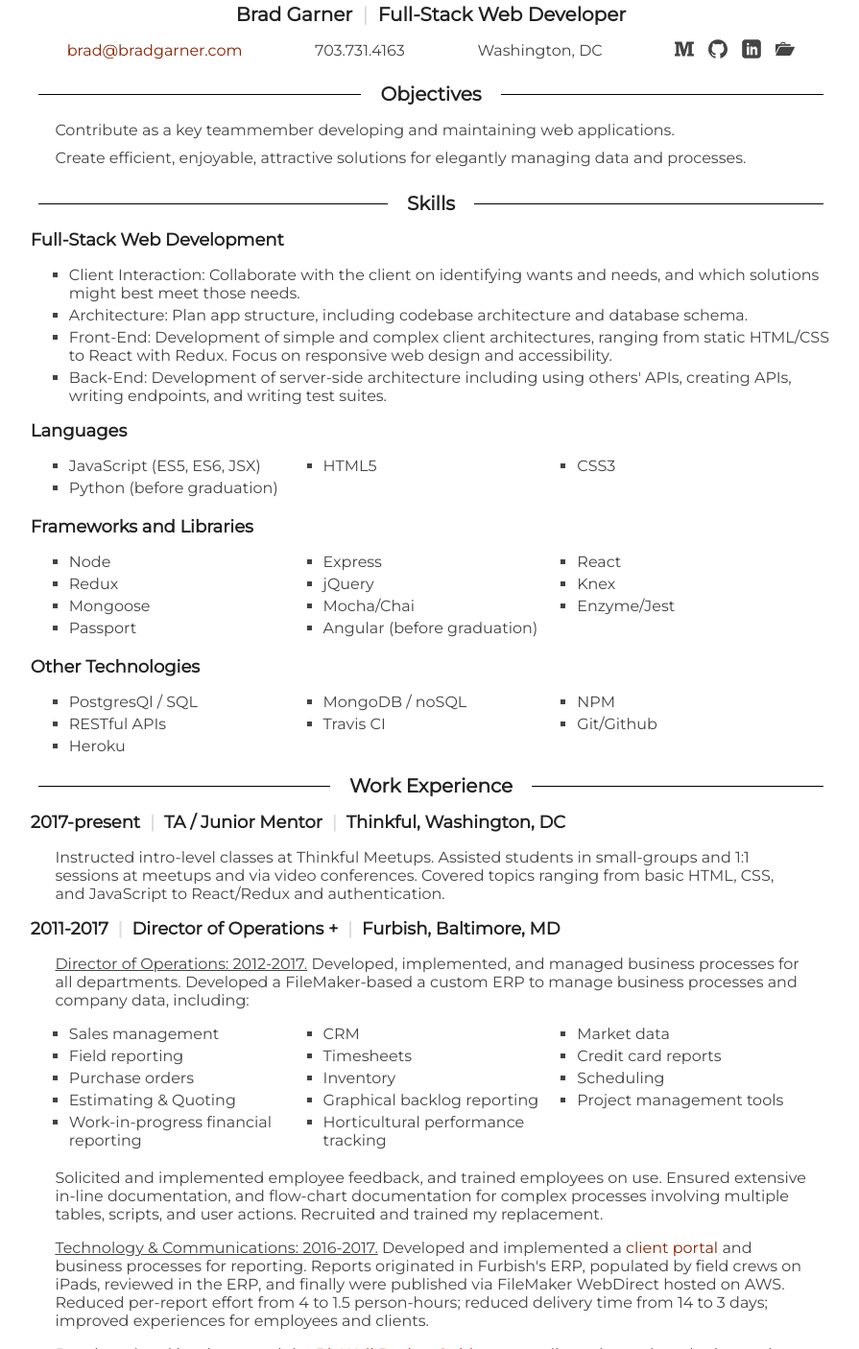
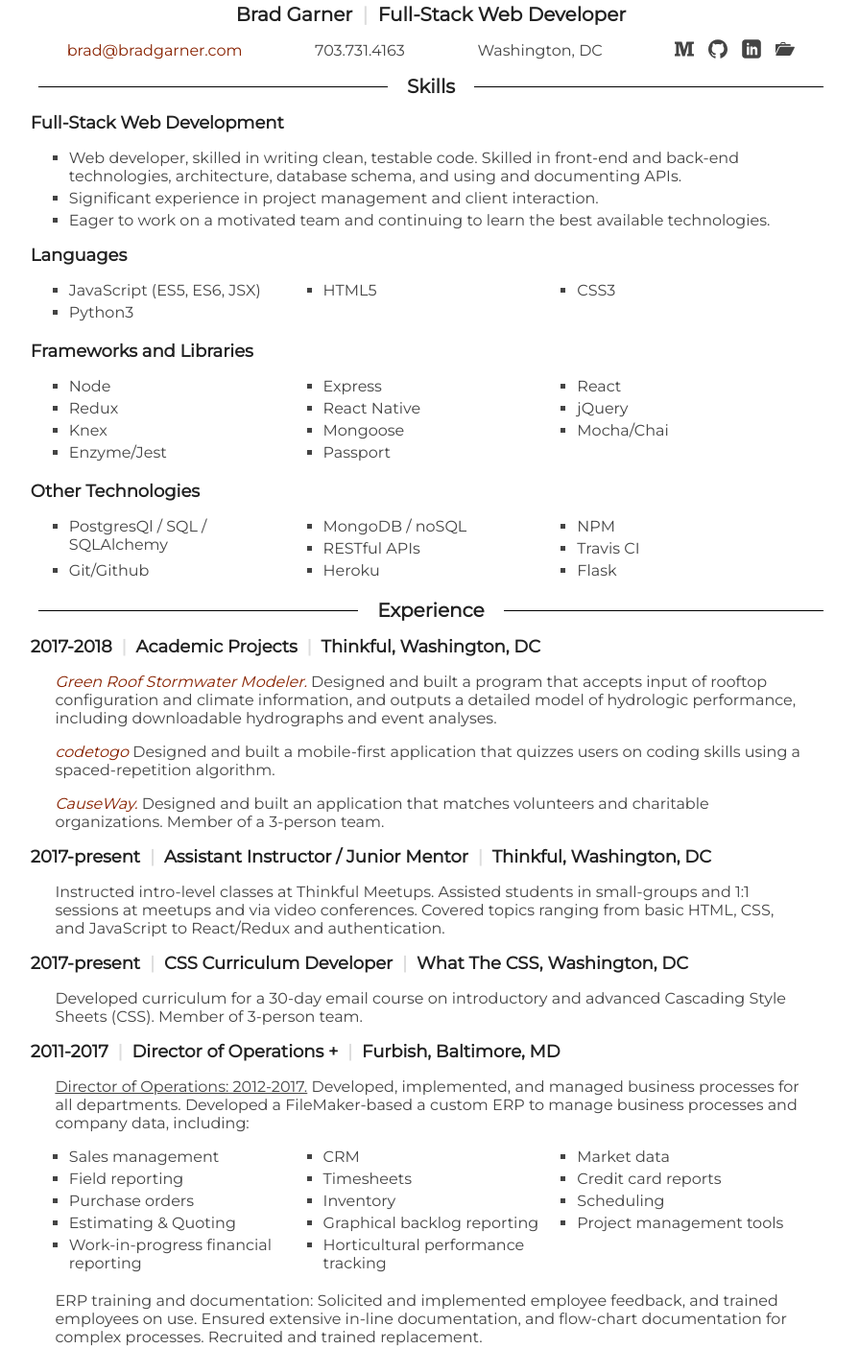
Before and after one commit to bradcgarner/resume, a plain HTML site: page index.html in a window 1280 px wide. Shown: the part 10-1416 px from the top of the page at 96% size, without its empty margins (191-1086 px from the left). Drawn offline with Linux system fonts and the light colour scheme.

Commit message:
resume update, academic projects

```diff
--- a/index.html
+++ b/index.html
@@ -221,13 +221,13 @@
 
 	</div><!--END CONTACT-->
 
-	<section class="objective">
+	<!-- <section class="objective">
 	<h2 class="sideLines"><span class="whiteBack">Objectives</span></h2>
 		<div class="noVertMargin">
 			<p class="centerLine">Contribute as a key teammember developing and maintaining web applications.</p>
 			<p class="centerLine">Create efficient, enjoyable, attractive solutions for elegantly managing data and processes.</p>
+	</section> -->
 
-	</section>
 	<a id="printButton" href="javascript:window.print()">Print</a>
 </header>
 
@@ -239,10 +239,9 @@
 
 		<!-- bulleted paragraph -->
 		<ul>
-			<li>Client Interaction: Collaborate with the client on identifying wants and needs, and which solutions might best meet those needs.</li>
-			<li>Architecture: Plan app structure, including codebase architecture and database schema.</li>
-			<li>Front-End: Development of simple and complex client architectures, ranging from static HTML/CSS to React with Redux. Focus on responsive web design and accessibility.</li>
-			<li>Back-End: Development of server-side architecture including using others' APIs, creating APIs, writing endpoints, and writing test suites.</li>
+			<li>Web developer, skilled in writing clean, testable code. Skilled in front-end and back-end technologies, architecture, database schema, and using and documenting APIs.</li>
+			<li>Significant experience in project management and client interaction.</li>
+			<li>Eager to work on a motivated team and continuing to learn the best available technologies.</li>
 		</ul>
 
 		<article>
@@ -252,7 +251,7 @@
 					<li>JavaScript (ES5, ES6, JSX)</li>
 					<li>HTML5</li>
 					<li>CSS3</li>
-					<li>Python (before graduation)</li>
+					<li>Python3</li>
 				</ul>
 			</div>
 			<h2>Frameworks and Libraries</h2>
@@ -262,35 +261,50 @@
 					<li>Express</li>
 					<li>React</li>
 					<li>Redux</li>
+					<li>React Native</li>
 					<li>jQuery</li>
 					<li>Knex</li>
 					<li>Mongoose</li>
 					<li>Mocha/Chai</li>
 					<li>Enzyme/Jest</li>
 					<li>Passport</li>
-					<li>Angular (before graduation)</li>
+					<!-- <li>Angular</li> -->
 				</ul>
 			</div>
 			<h2>Other Technologies</h2>
 			<div class="flexList">
 				<ul>
-					<li>PostgresQl / SQL</li>
+					<li>PostgresQl / SQL / SQLAlchemy</li>
 					<li>MongoDB / noSQL</li>
 					<li>NPM</li>
 					<li>RESTful APIs</li>
 					<li>Travis CI</li>
 					<li>Git/Github</li>
 					<li>Heroku</li>
+					<li>Flask</li>
 				</ul>
 			</div>
 		</article>
 
 	</section>
 	<section class="work">
+
 		<article class="pageBreakAfter">
-			<h1 class="sideLines"><span class="whiteBack">Work Experience</span></h1>
-			<h2>2017-present <div class="pipes"><span>|</span></div> TA / Junior Mentor <div class="pipes"><span>|</span></div> Thinkful, Washington, DC</h2>
+			<h1 class="sideLines"><span class="whiteBack">Experience</span></h1>
+			<h2>2017-2018 <div class="pipes"><span>|</span></div> Academic Projects <div class="pipes"><span>|</span></div> Thinkful, Washington, DC</h2>
+			<p><a href='http://bradgarner.com/#grswm'><em>Green Roof Stormwater Modeler.</em></a> Designed and built a program that accepts input of rooftop configuration and climate information, and outputs a detailed model of hydrologic performance, including downloadable hydrographs and event analyses.</p>
+			<p><a href='http://bradgarner.com/#codetogo'><em>codetogo</em></a> Designed and built a mobile-first application that quizzes users on coding skills using a spaced-repetition algorithm.</p>
+			<p><a href='http://bradgarner.com/#causeway'><em>CauseWay.</em></a> Designed and built an application that matches volunteers and charitable organizations.  Member of a 3-person team.</p>
+		</article>
+
+		<article>
+			<h2>2017-present <div class="pipes"><span>|</span></div> Assistant Instructor / Junior Mentor <div class="pipes"><span>|</span></div> Thinkful, Washington, DC</h2>
 			<p>Instructed intro-level classes at Thinkful Meetups. Assisted students in small-groups and 1:1 sessions at meetups and via video conferences.  Covered topics ranging from basic HTML, CSS, and JavaScript to React/Redux and authentication.</p>
+		</article>
+
+		<article>
+			<h2>2017-present <div class="pipes"><span>|</span></div> CSS Curriculum Developer <div class="pipes"><span>|</span></div> What The CSS, Washington, DC</h2>
+			<p>Developed curriculum for a 30-day email course on introductory and advanced Cascading Style Sheets (CSS).  Member of 3-person team.</p>
 		</article>
 
 		<article>
@@ -316,14 +330,14 @@
 				</ul>
 			</div>
 
-			<p>Solicited and implemented employee feedback, and trained employees on use. Ensured extensive in-line documentation, and flow-chart documentation for complex processes involving multiple tables, scripts, and user actions. Recruited and trained my replacement.</p>
+			<p>ERP training and documentation: Solicited and implemented employee feedback, and trained employees on use. Ensured extensive in-line documentation, and flow-chart documentation for complex processes. Recruited and trained replacement.</p>
 
 			<p><span class="roleTitle">Technology &amp; Communications: 2016-2017.</span>  Developed and implemented a <a href="https://youtu.be/mLU2R7VEBRo" target="_blank">client portal</a> and business processes for reporting. Reports originated in Furbish's ERP, populated by field crews on iPads, reviewed in the ERP, and finally were published via FileMaker WebDirect hosted on AWS.
 			<br class="breakMobile"><br class="breakMobile">Reduced per-report effort from 4 to 1.5 person-hours; reduced delivery time from 14 to 3 days; improved experiences for employees and clients.</p>
 
 			<p>Developed and implemented the <a href="http://furbishco.com/biowall-vegetated-wall/biowall-design-guide/">BioWall Design Guide</a> as an online sales and marketing tool. Reduced technical sales efforts by approximately 50% while improving quality and speed of sales responses.</p>
 
-			<p><span class="roleTitle">Research and Development: 2012-2016.</span>  One of 3 inventors of Furbish's flagship product, <a href="www.ecocline.com" target="_blank">EcoCline</a>. Principal researcher and author of <a href="http://mineralwoolingreenroofs.com" target="_blank">Mineral Wool in Green Roofs</a> white paper.  Secured regulatory approvals in MD and DC.</p>
+			<p><span class="roleTitle">Research and Development: 2012-2016.</span>  One of 3 inventors of Furbish's flagship product, <a href="www.ecocline.com" target="_blank">EcoCline</a>. Principal researcher and author of <a href="http://mineralwoolingreenroofs.com" target="_blank">Mineral Wool in Green Roofs</a> white paper.  Secured regulatory approvals in MD and DC. Presented at stormwater conferences.</p>
 
 			<p><span class="roleTitle">Estimation and Sales: 2011-2013.</span>  Doubled company revenue from $2MM to $4MM.  Strengthened relationships with architects and contractors.</p>
 		</article>
```
